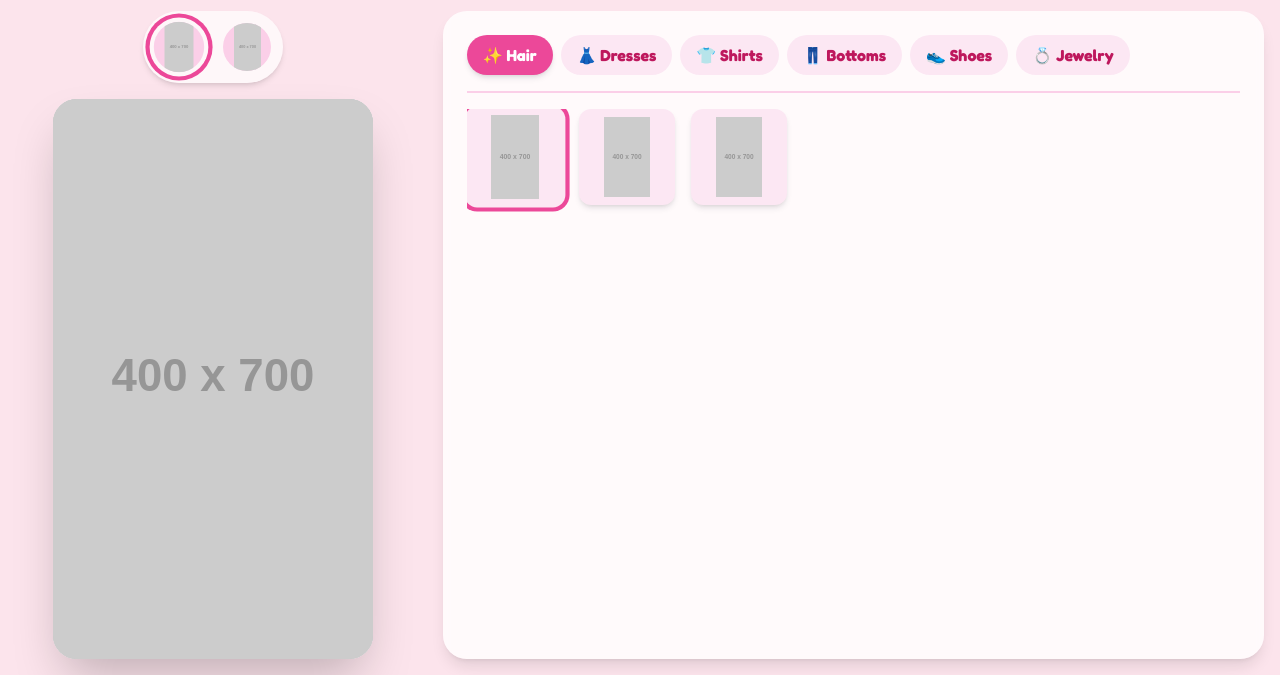
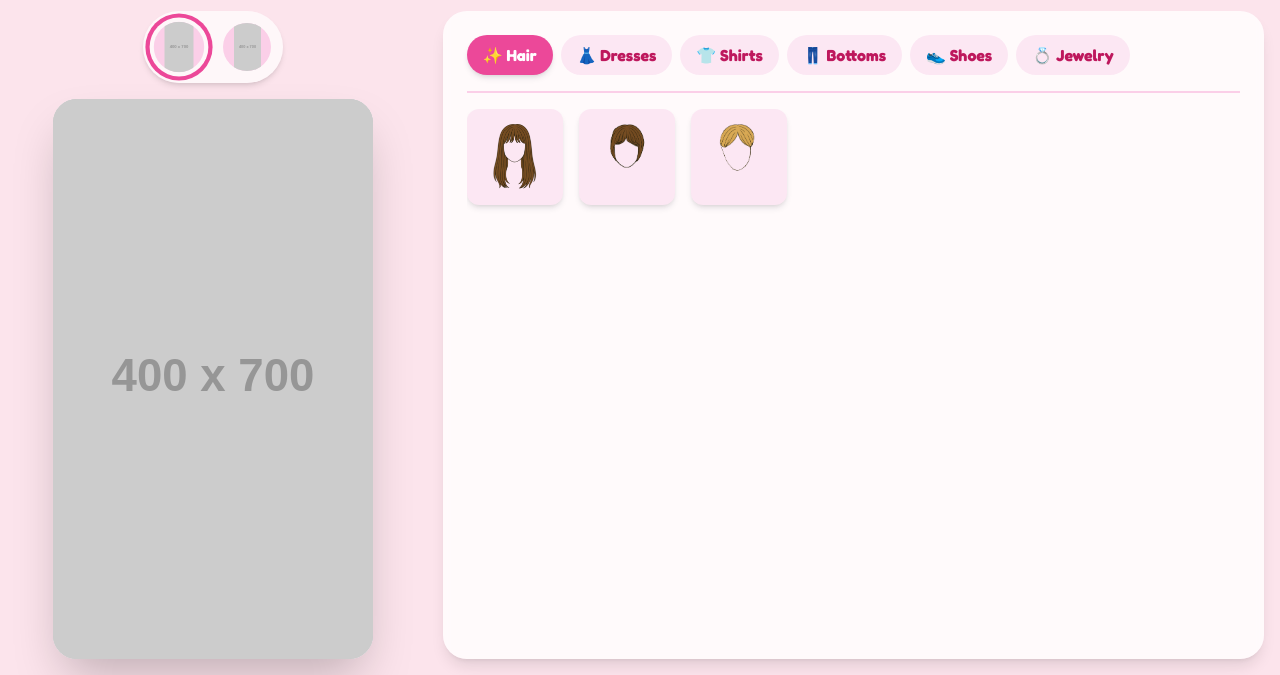
Before and after one commit to eschulte/makeover-time, a plain HTML site: page index.html in a window 1280 px wide. Shown: the part 161-836 px from the top of the page. Drawn offline with nearby package versions, Linux system fonts and the light colour scheme; placeholder pictures from the web are drawn by us.

Commit message:
Starting to add hair

```diff
--- a/index.html
+++ b/index.html
@@ -117,9 +117,9 @@
                 char2: { name: "Casey", img: `https://placehold.co/400x700/d1a377/7b3f00?text=Char+2` },
             },
             hair: {
-                short: { name: "Short Bob", img: `https://placehold.co/400x700/transparent/5a3825?text=Short+Hair` },
-                long: { name: "Long Waves", img: `https://placehold.co/400x700/transparent/c27f3f?text=Long+Hair` },
-                ponytail: { name: "High Pony", img: `https://placehold.co/400x700/transparent/2c2c2c?text=Ponytail` },
+                brown_bangs: { name: "Brown Bangs", img: `img/hair/brown-bangs.png?text=Brown Bangs` },
+                manbob: { name: "Long Waves", img: `img/hair/manbob.png?text=Man Bob` },
+                blonde_dude: { name: "Blonde Dude", img: `img/hair/blonde-dude.png?text=Ponytail` },
             },
             shirts: {
                 tee: { name: "T-Shirt", img: `https://placehold.co/400x700/transparent/86efac?text=T-Shirt` },
@@ -136,9 +136,9 @@
                 eveningGown: { name: "Gown", img: `https://placehold.co/400x700/transparent/be185d?text=Gown`},
             },
             shoes: {
-                boots_with_the_toots: { name: "Boots with the Toots", img: `img/boots-with-the-toots.png` },
-                boots_with_the_shingles: { name: "Boots with the Shingles", img: `img/boot-with-the-shingles.png` },
-                shoesey_rainbow: { name: "Shoesey Rainbow", img: `img/shoesey-rainbow.png` },
+                boots_with_the_toots: { name: "Boots with the Toots", img: `img/shoes/boots-with-the-toots.png` },
+                boots_with_the_shingles: { name: "Boots with the Shingles", img: `img/shoes/boot-with-the-shingles.png` },
+                shoesey_rainbow: { name: "Shoesey Rainbow", img: `img/shoes/shoesey-rainbow.png` },
             },
             jewelry: {
                 necklace: { name: "Necklace", img: `https://placehold.co/400x700/transparent/fbbf24?text=Necklace` },
```
Also changed, not shown: img/hair/Gemini_Generated_Image_9mxmwg9mxmwg9mxm.png (added), img/hair/Gemini_Generated_Image_q14gqkq14gqkq14g.png (added), img/hair/Gemini_Generated_Image_t5fei4t5fei4t5fe.png (added), img/hair/IMG_3119.jpg (added), img/hair/blonde-dude.png (added), img/hair/brown-bangs.png (added), img/hair/manbob.png (added), img/shoes/boots-with-the-toots.png (renamed from img/boots-with-the-toots.png), img/shoes/shoesey-rainbow.png (added), 9 other files.
